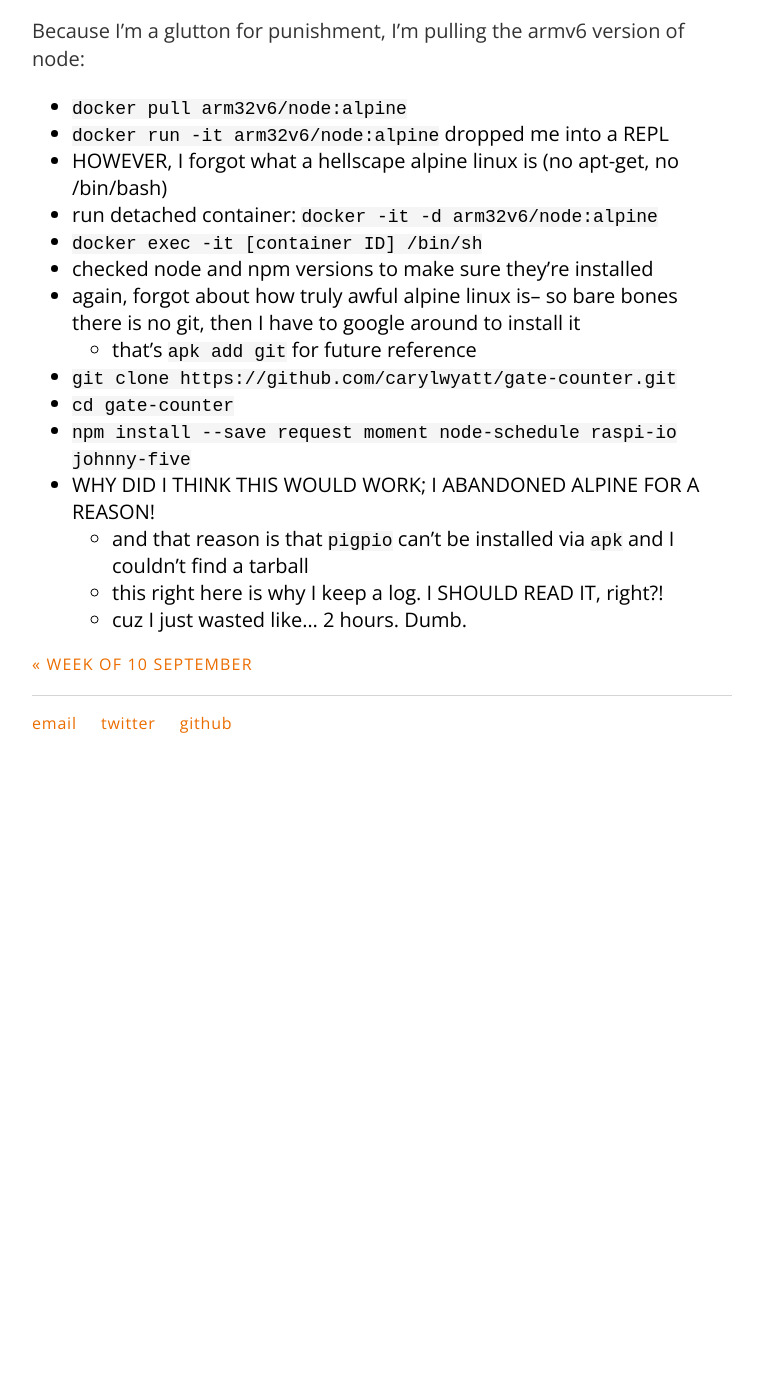
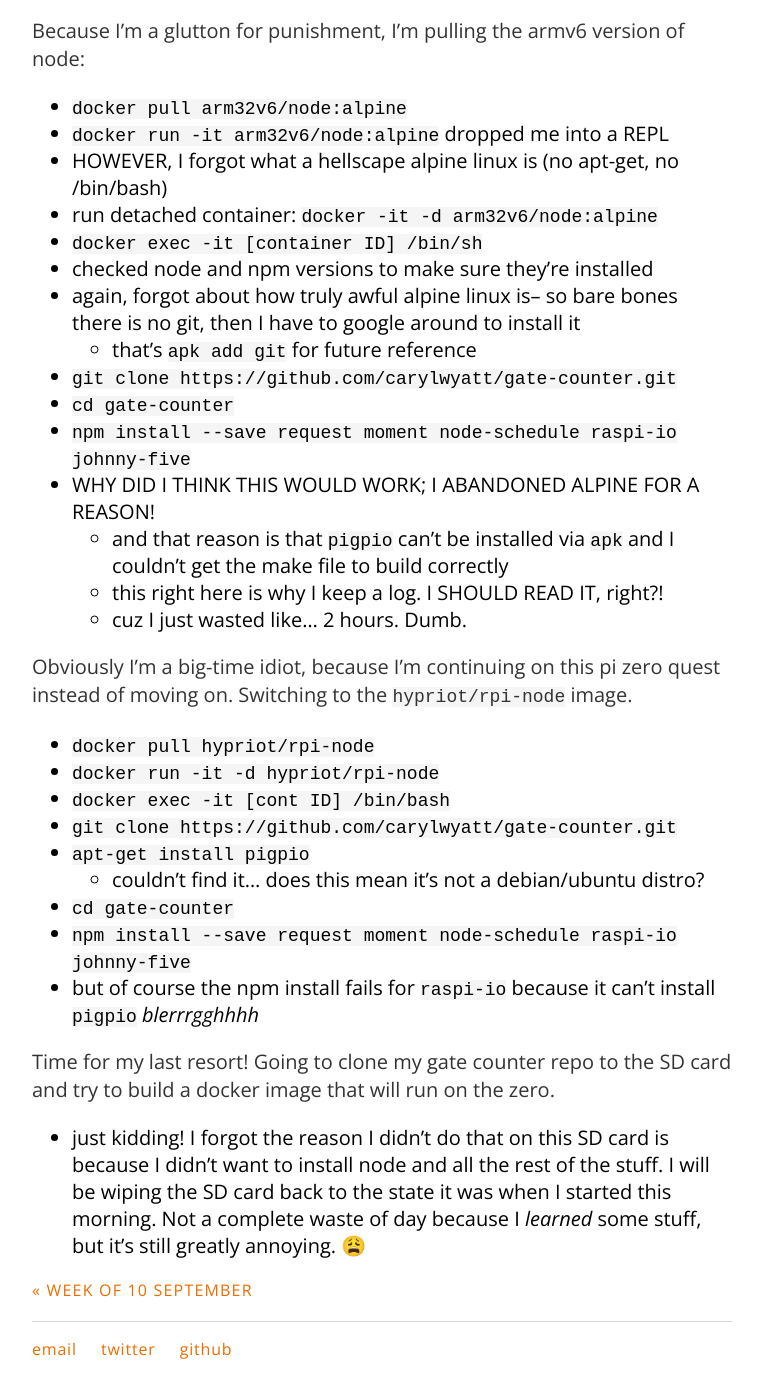
Before and after one commit to carylwyatt/carylwyatt.github.io, a Jekyll site: the page built from _posts/2018-09-17-week-of-17-sep.md, in a window 1280 px wide and 1400 px high, scrolled down 4519 px. Shown: the whole window, without its empty margins (258-1019 px from the left). Built offline with Jekyll 4.4.1, drawn with Linux system fonts in a browser that asks for light colours; emoji names are drawn with the system emoji font; before the commit the page ends 5293 px from its top, so only the background shows below that.

Commit message:
hypriot didn't work either

```diff
--- a/_posts/2018-09-17-week-of-17-sep.md
+++ b/_posts/2018-09-17-week-of-17-sep.md
@@ -116,6 +116,20 @@ Because I'm a glutton for punishment, I'm pulling the armv6 version of node:
   - `cd gate-counter`
   - `npm install --save request moment node-schedule raspi-io johnny-five`
   - WHY DID I THINK THIS WOULD WORK; I ABANDONED ALPINE FOR A REASON!
-    - and that reason is that `pigpio` can't be installed via `apk` and I couldn't find a tarball
+    - and that reason is that `pigpio` can't be installed via `apk` and I couldn't get the make file to build correctly
     - this right here is why I keep a log. I SHOULD READ IT, right?!
     - cuz I just wasted like... 2 hours. Dumb.
+
+Obviously I'm a big-time idiot, because I'm continuing on this pi zero quest instead of moving on. Switching to the `hypriot/rpi-node` image.
+  - `docker pull hypriot/rpi-node`
+  - `docker run -it -d hypriot/rpi-node`
+  - `docker exec -it [cont ID] /bin/bash`
+  - `git clone https://github.com/carylwyatt/gate-counter.git`
+  - `apt-get install pigpio`
+    - couldn't find it... does this mean it's not a debian/ubuntu distro?
+  - `cd gate-counter`
+  - `npm install --save request moment node-schedule raspi-io johnny-five`
+  - but of course the npm install fails for `raspi-io` because it can't install `pigpio` *blerrrgghhhh*
+
+Time for my last resort! Going to clone my gate counter repo to the SD card and try to build a docker image that will run on the zero.
+  - just kidding! I forgot the reason I didn't do that on this SD card is because I didn't want to install node and all the rest of the stuff. I will be wiping the SD card back to the state it was when I started this morning. Not a complete waste of day because I *learned* some stuff, but it's still greatly annoying. :weary:
```
